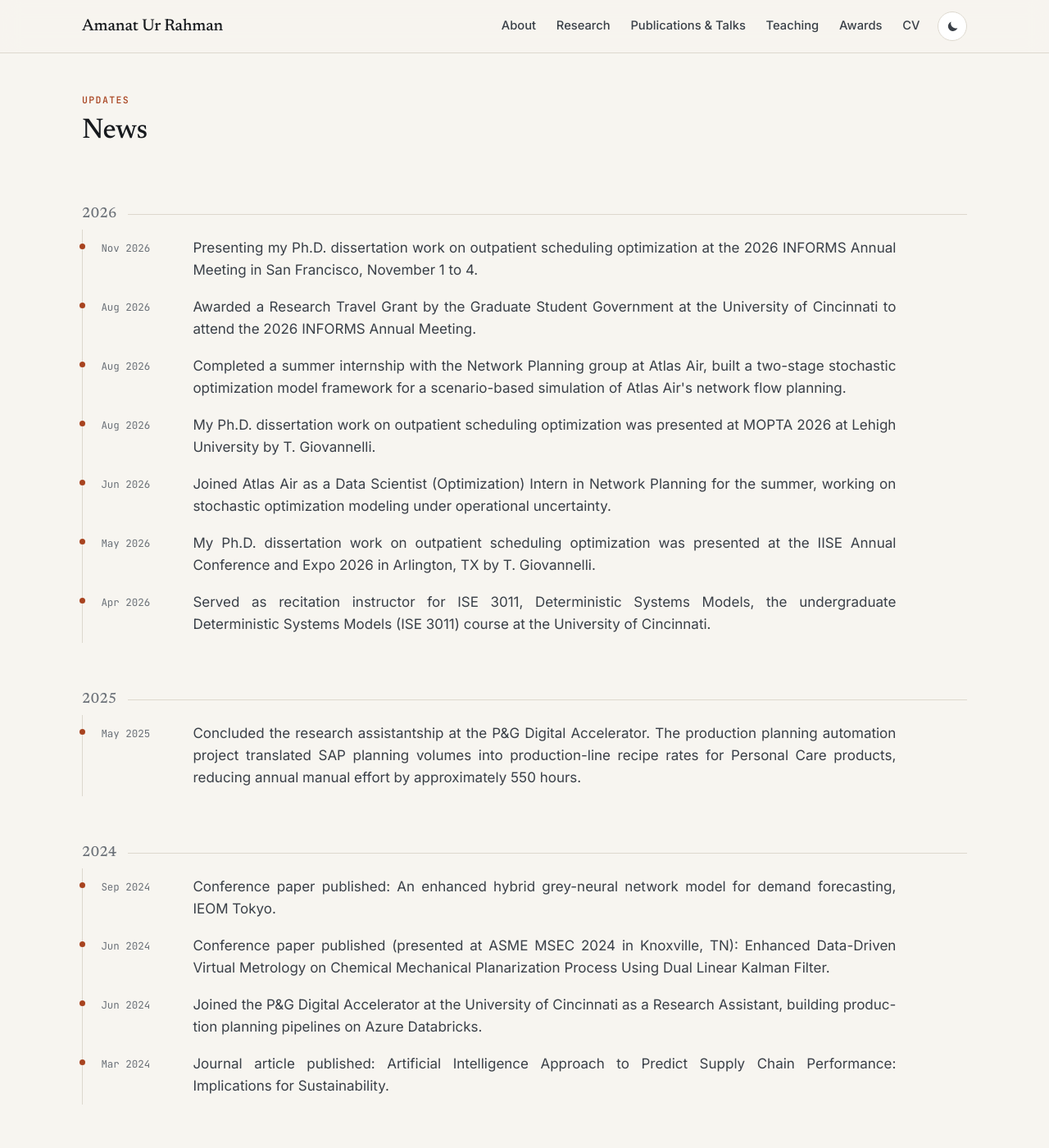
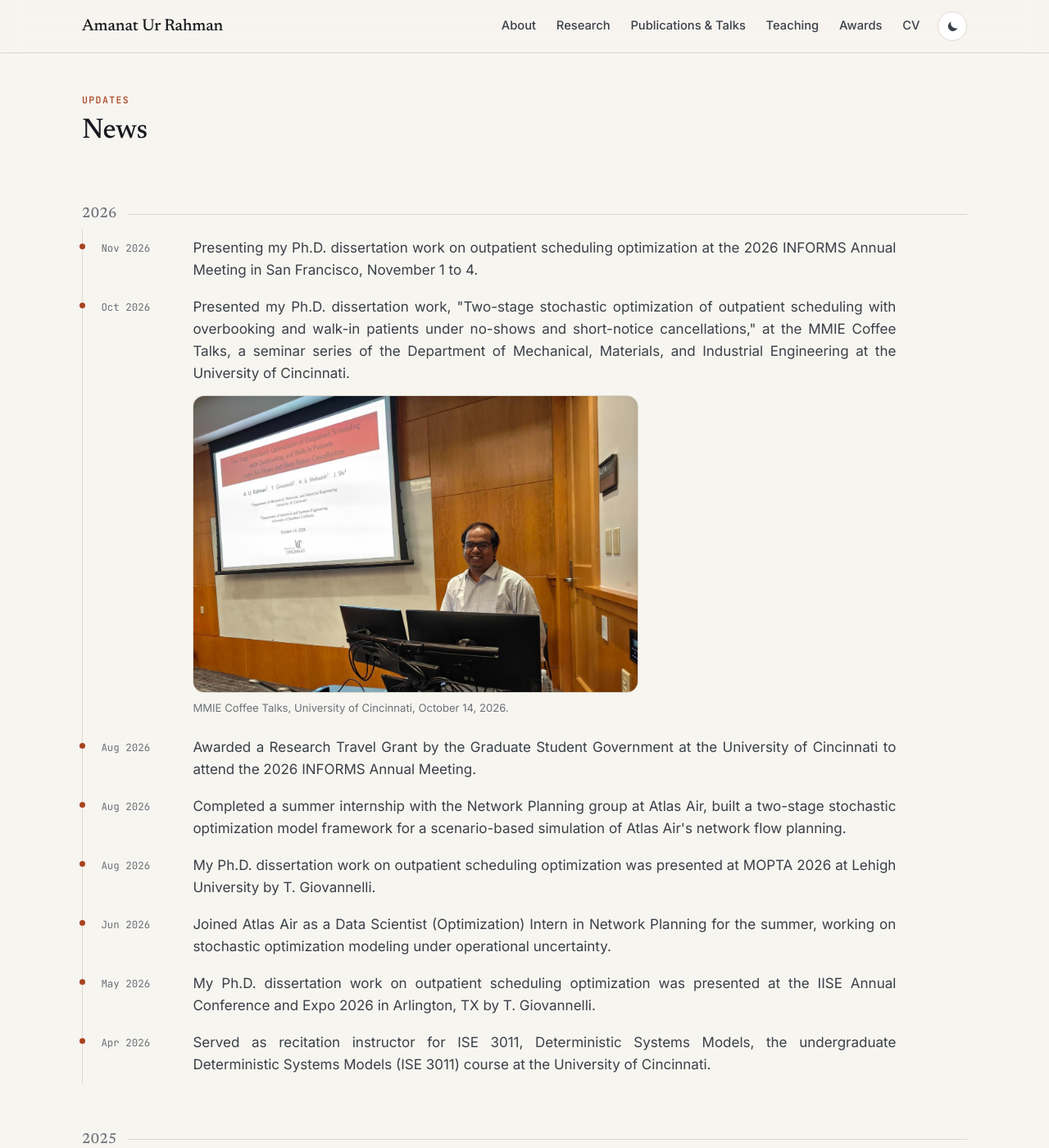
Before and after one commit to amanat-rahman/amanat-rahman.github.io, a Jekyll site: the page built from news.html, in a window 1280 px wide and 1400 px high. Shown: the whole window at 82% size. Built offline with Jekyll 4.4.1, drawn with Linux system fonts in a browser that asks for light colours.

Commit message:
Add the October 14 MMIE Coffee Talks seminar to News and Talks, with a photo
The News page now shows an optional photo for an item; the home page list stays text only.

Co-Authored-By: Claude Opus 5.5 <noreply@anthropic.com>
Claude-Session: https://claude.ai/code/session_012gzcHSSbTY5Xckd1ycFgL5

```diff
--- a/_data/news.yml
+++ b/_data/news.yml
@@ -1,5 +1,11 @@
 # Newest first is not required; entries are sorted by date. The home page shows the
 # most recent few and links to /news/, which lists everything grouped by year.
+- date: 2026-10-14
+  text: 'Presented my Ph.D. dissertation work, "Two-stage stochastic optimization of outpatient scheduling with overbooking and walk-in patients under no-shows and short-notice cancellations," at the MMIE Coffee Talks, a seminar series of the Department of Mechanical, Materials, and Industrial Engineering at the University of Cincinnati.'
+  image: /assets/img/news/coffee-talk-2026-10.jpg
+  image_alt: Amanat Ur Rahman at the lectern beside the title slide of his talk on two-stage stochastic optimization of outpatient scheduling.
+  image_caption: MMIE Coffee Talks, University of Cincinnati, October 14, 2026.
+
 - date: 2026-11-01
   text: Presenting my Ph.D. dissertation work on outpatient scheduling optimization at the 2026 INFORMS Annual Meeting in San Francisco, November 1 to 4.
 
--- a/_data/talks.yml
+++ b/_data/talks.yml
@@ -11,6 +11,15 @@
   sort: "202611"
   presenter: A. U. Rahman
   status: Forthcoming
+
+- type: seminar
+  title: Two-stage stochastic optimization of outpatient scheduling with overbooking and walk-in patients under no-shows and short-notice cancellations
+  authors: A. U. Rahman, T. Giovannelli, K. S. Shehadeh, and J. Shi
+  venue: MMIE Coffee Talks, Department of Mechanical, Materials, and Industrial Engineering, University of Cincinnati, Cincinnati, OH, USA
+  date: October 2026
+  year: "2026"
+  sort: "202610"
+  presenter: A. U. Rahman
 
 - type: talk
   title: Using stochastic programming to mitigate patient no-shows and short-notice cancellations in outpatient clinics through overbooking and walk-ins
--- a/assets/css/style.css
+++ b/assets/css/style.css
@@ -229,6 +229,9 @@ a.email:hover { color: var(--accent); }
 .news__item::before { content: ""; position: absolute; left: calc(-1.4rem - 4px); top: 1.05rem; width: 7px; height: 7px; border-radius: 50%; background: var(--accent); }
 .news__date { font-family: var(--font-mono); font-size: .78rem; color: var(--muted); padding-top: .25rem; }
 .news__text { color: var(--ink-2); max-width: 80ch; }
+.news__figure { margin: .8rem 0 .4rem; max-width: 34rem; }
+.news__figure img { width: 100%; height: auto; border-radius: var(--radius); border: 1px solid var(--line); }
+.news__figure figcaption { margin-top: .45rem; font-size: .82rem; color: var(--muted); }
 
 /* Research projects ------------------------------------------------------ */
 .projects { display: grid; gap: 1.25rem; }
--- a/news.html
+++ b/news.html
@@ -25,7 +25,15 @@ description: Milestones, publications, talks, and appointments of Amanat Ur Rahm
     {%- if ny == y -%}
     <li class="news__item">
       <time class="news__date" datetime="{{ n.date }}">{{ n.date | date: "%b %Y" }}</time>
-      <p class="news__text">{{ n.text }}</p>
+      <div class="news__body">
+        <p class="news__text">{{ n.text }}</p>
+        {%- if n.image %}
+        <figure class="news__figure">
+          <img src="{{ n.image | relative_url }}" alt="{{ n.image_alt }}" width="1400" height="933" loading="lazy" decoding="async">
+          {%- if n.image_caption %}<figcaption>{{ n.image_caption }}</figcaption>{% endif %}
+        </figure>
+        {%- endif %}
+      </div>
     </li>
     {%- endif -%}
     {%- endfor -%}
```
Also changed, not shown: assets/img/news/coffee-talk-2026-10.jpg (added).
